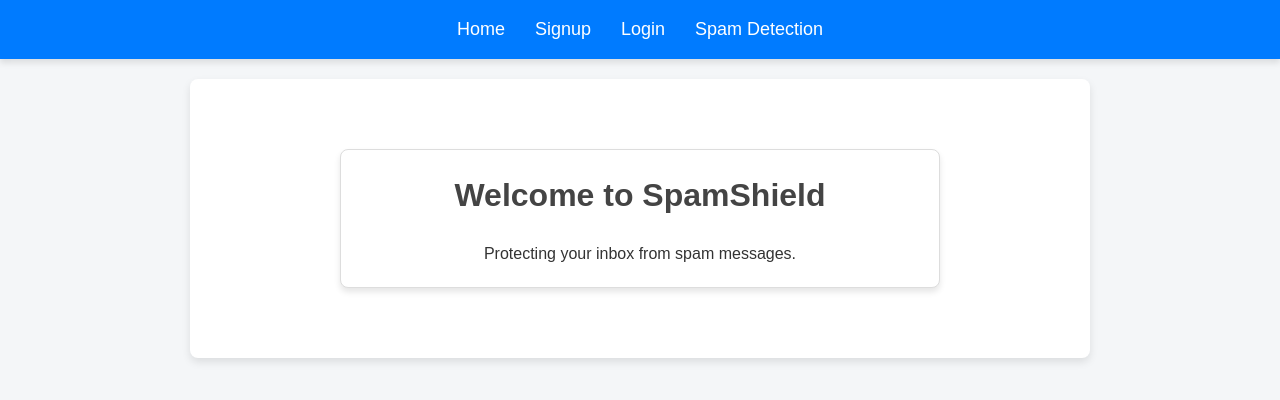
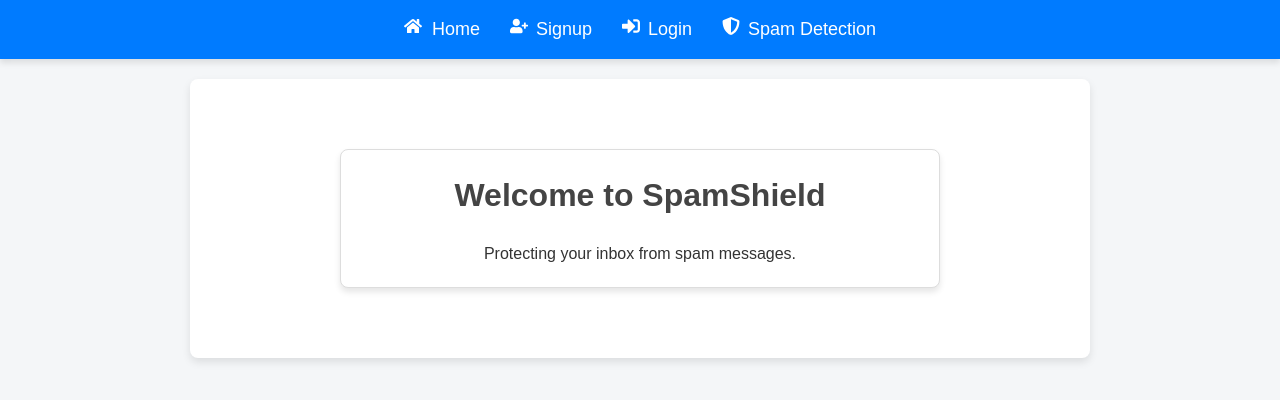
Before and after one commit to g00405662FYP/SpamShield-Frontend, a React (Create React App) app in the folder spamshield-frontend/: page / in a window 1280 px wide. Shown: the top 400 px of the page. Built offline with nearby package versions, Linux system fonts and the light colour scheme.

Commit message:
Add react-icons for enhanced navigation and update package dependencies

```diff
--- a/spamshield-frontend/package.json
+++ b/spamshield-frontend/package.json
@@ -11,6 +11,7 @@
     "framer-motion": "^11.15.0",
     "react": "^18.3.1",
     "react-dom": "^18.3.1",
+    "react-icons": "^5.4.0",
     "react-router-dom": "^6.28.0",
     "react-scripts": "5.0.1",
     "web-vitals": "^2.1.4"
--- a/spamshield-frontend/src/App.js
+++ b/spamshield-frontend/src/App.js
@@ -8,6 +8,7 @@ import Signup from './components/signup';
 import Dashboard from './components/dashboard';
 import Detection from './components/detection';
 import './components/styles.css';
+import { FaHome, FaUserPlus, FaSignInAlt, FaShieldAlt } from 'react-icons/fa'; // Font Awesome icons
 
 // Page Transition Animation
 const pageVariants = {
@@ -109,10 +110,10 @@ function App() {
         {/* Navigation Bar */}
         <nav className="navbar">
           <div className="nav-container">
-            <Link to="/" className="nav-link">Home</Link>
-            <Link to="/signup" className="nav-link">Signup</Link>
-            <Link to="/login" className="nav-link">Login</Link>
-            <Link to="/detection" className="nav-link">Spam Detection</Link>
+            <Link to="/" className="nav-link"><FaHome style={{ marginRight: '10px' }} />Home</Link>
+            <Link to="/signup" className="nav-link"><FaUserPlus style={{ marginRight: '8px' }} />Signup</Link>
+            <Link to="/login" className="nav-link"><FaSignInAlt style={{ marginRight: '8px' }} />Login</Link>
+            <Link to="/detection" className="nav-link"><FaShieldAlt style={{ marginRight: '8px' }} />Spam Detection</Link>
           </div>
         </nav>
 
```
Also changed, not shown: 1 other file (tests, documents, lock files or other folders).
